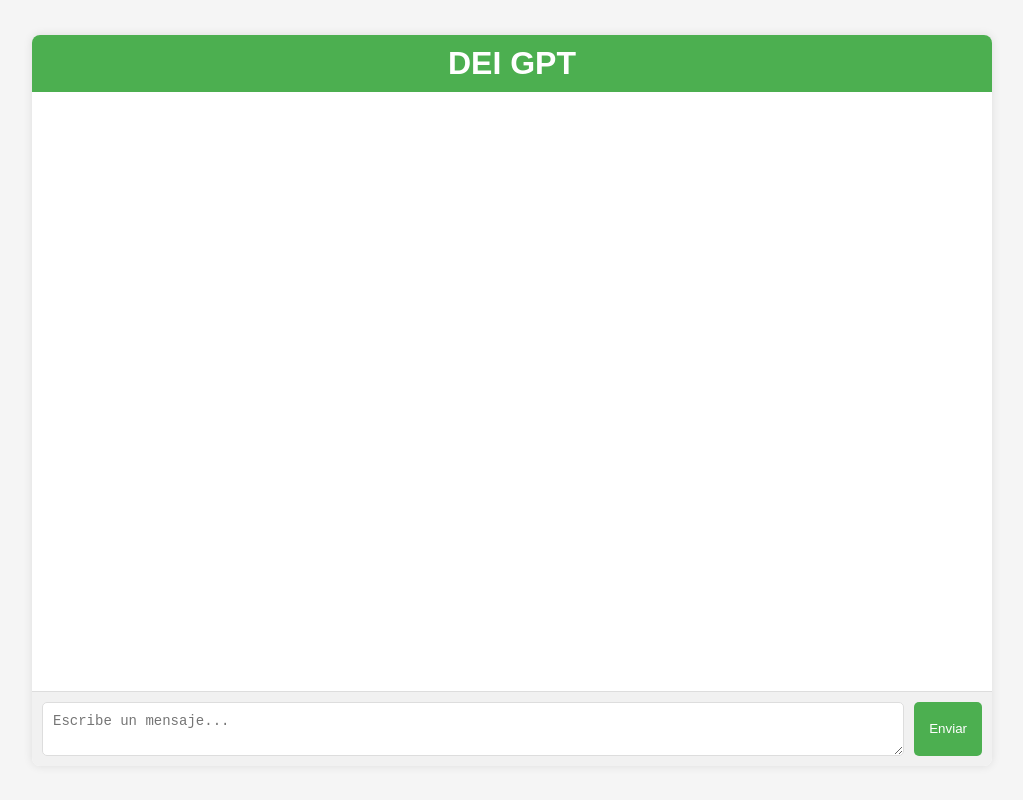
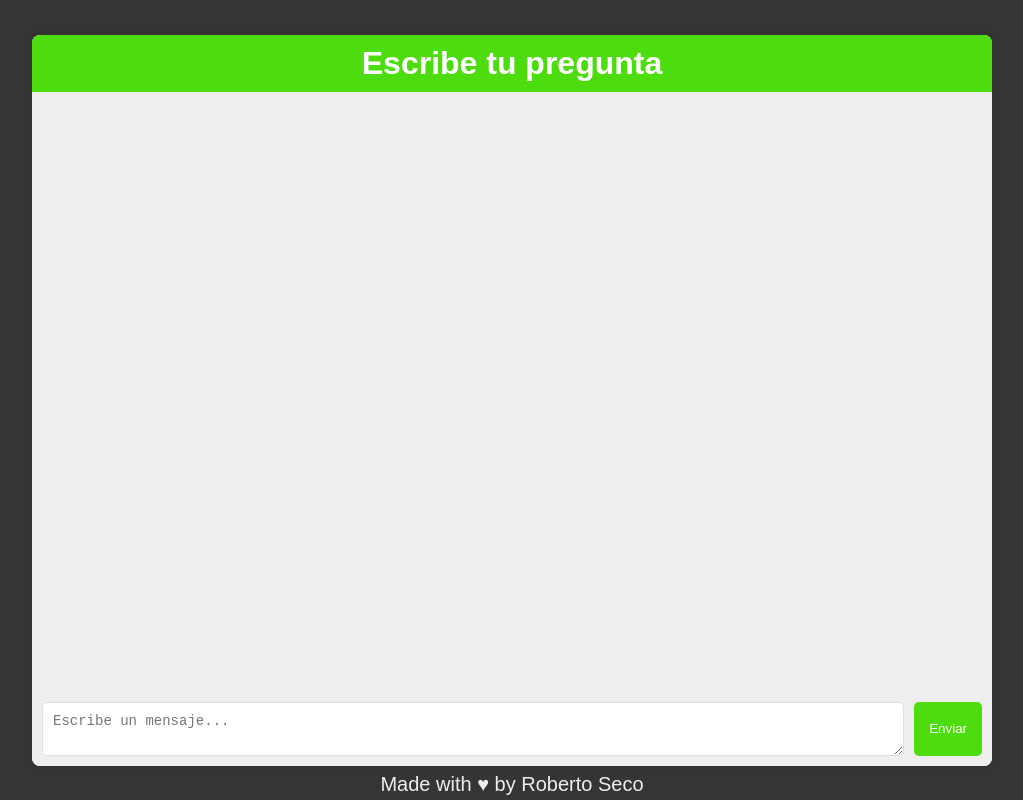
Before and after one commit to robeertosv/rag, a website: page pages/index.html in a window 1280 px wide. Shown: the whole page, without its empty margins (128-1151 px from the left). Drawn offline with nearby package versions, Linux system fonts and the light colour scheme; no server answers.

Commit message:
change styles

```diff
--- a/pages/index.html
+++ b/pages/index.html
@@ -5,12 +5,13 @@
     <meta name="viewport" content="width=device-width, initial-scale=1.0">
     <title>DEI RAG</title>
     <link rel="stylesheet" href="style.css">
+    <link rel="shortcut icon" href="https://consejoestudiantes.uah.es/.galleries/Galeria-de-imagenes/logo_delegacion_informatica.jpg" type="image/x-icon">
 </head>
 <body>
 
     <div class="chat">
         <div class="chat-header">
-            <h1>DEI GPT</h1>
+            <h1>Escribe tu pregunta</h1>
         </div>
         <div class="chat-window" id="chat-window">
             <div class="chat-messages" id="chat-messages">
@@ -22,6 +23,10 @@
         </div>
     </div>
 
+    <div id="footer">
+        Made with ♥ by Roberto Seco
+    </div>
+
     <script src="/socket.io/socket.io.js"></script>
     <script src="script.js"></script>
 </body>
--- a/pages/style.css
+++ b/pages/style.css
@@ -7,7 +7,7 @@
 
 body {
   font-family: Arial, sans-serif;
-  background-color: #f5f5f5;
+  background-color: #353535;
   display: flex;
   justify-content: center;
   align-items: center;
@@ -16,14 +16,14 @@ body {
 
 .chat {
   width: 75vw;
-  background-color: white;
+  background-color: #eee;
   box-shadow: 0 0 10px rgba(0, 0, 0, 0.1);
   border-radius: 8px;
   overflow: hidden;
 }
 
 .chat-header {
-  background-color: #4CAF50;
+  background-color: #4ddd0f;
   color: white;
   padding: 10px;
   text-align: center;
@@ -33,7 +33,7 @@ body {
   height: 75vh;
   overflow-y: auto;
   padding: 10px;
-  border-bottom: 1px solid #ddd;
+  border-bottom: 1px solid #eee;
 }
 
 .chat-messages {
@@ -61,7 +61,7 @@ body {
 .chat-input {
   display: flex;
   padding: 10px;
-  background-color: #f1f1f1;
+  background-color: #eee;
 }
 
 #message-input {
@@ -75,7 +75,7 @@ body {
 
 #send-btn {
   padding: 10px 15px;
-  background-color: #4CAF50;
+  background-color: #4ddd0f;
   color: white;
   border: none;
   border-radius: 5px;
@@ -83,7 +83,7 @@ body {
 }
 
 #send-btn:hover {
-  background-color: #45a049;
+  background-color: #4ddd0f;
 }
 
 /* Scrollbar */
@@ -95,3 +95,15 @@ body {
   background-color: rgba(0, 0, 0, 0.2);
   border-radius: 10px;
 }
+
+#footer {
+  position: absolute;
+  bottom: 0;
+  width: 100vw;
+  height:4vh;
+  display: flex;
+  align-items: center;
+  justify-content: center;
+  font-size: 20px;
+  color: #eee;
+}
```
Also changed, not shown: package.json (line endings or trailing spaces), pages/script.js (line endings or trailing spaces), server.js (line endings or trailing spaces), 1 other file.
